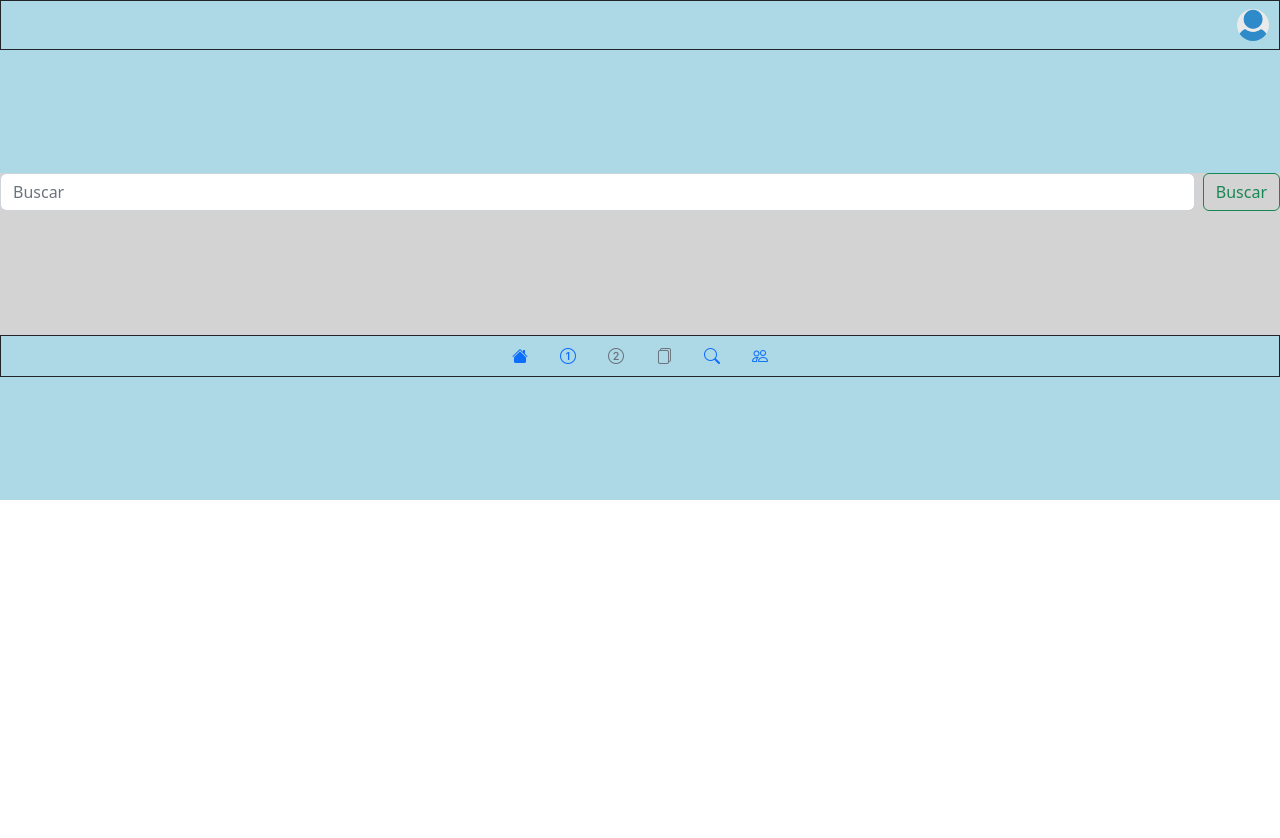
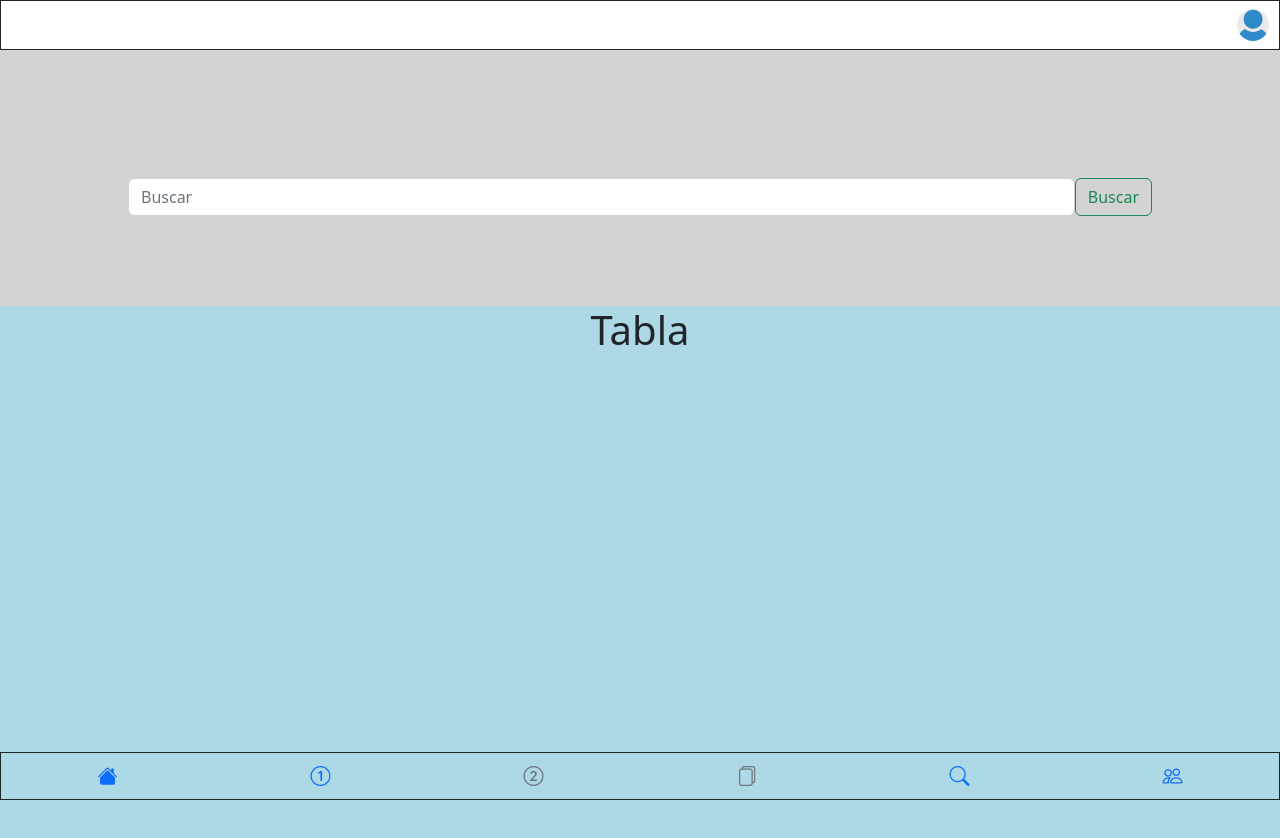
Before and after one commit to ecostichp/inventario_app_frontend, a Next.js app: page /home in a window 1280 px wide. Shown: the top 838 px of the page. Before the commit the page ends 800 px from the top, so only its background shows below. Built offline with nearby package versions, Linux system fonts and the light colour scheme.

Commit message:
Cambios al home

```diff
--- /dev/null
+++ b/components/Buscador.jsx
@@ -0,0 +1,21 @@
+import Button from 'react-bootstrap/Button';
+import Form from 'react-bootstrap/Form';
+
+
+export default function TableConteo () {
+
+
+    return(
+      <div className='justify-content-center align-items-center'style={{ height:"20vh", padding: "10%", backgroundColor:"lightgrey"}}>
+          <Form className="d-flex">
+            <Form.Control
+              type="search"
+              placeholder="Buscar"
+              aria-label="Search"
+              />
+              <Button variant="outline-success">Buscar</Button>
+            </Form>
+          </div>
+
+    )
+}
--- a/page_layouts/FooterNav.jsx
+++ b/page_layouts/FooterNav.jsx
@@ -4,7 +4,7 @@ import Nav from 'react-bootstrap/Nav';
 export default function FooterNav () {
 
     return(
-        <Nav  className='justify-content-center' style={{border: "1px solid"}}>
+        <Nav style={{width:"100vw",  border: "1px solid", justifyContent:"space-around", fontSize:"1.25rem"}}>
             <Nav.Item>
                 <Nav.Link href="/home"><i className="bi bi-house-fill"></i></Nav.Link>
             </Nav.Item>
--- a/pages/home.jsx
+++ b/pages/home.jsx
@@ -1,33 +1,36 @@
-import Button from 'react-bootstrap/Button';
-import Form from 'react-bootstrap/Form';
 import HeaderNav from '../page_layouts/HeaderNav';
 import FooterNav from '../page_layouts/FooterNav';
+import Buscador from '../components/Buscador'
 
 
 export default function Home () {
 
 
   return(
-    <div className= "d-flex row" style={{height: "500px", backgroundColor:"lightblue"}}>
-      <header>
-        <HeaderNav />
+    <div>
+      <header style={{ position:"sticky", top:"0" }}>
+        <div>
+          <HeaderNav />
+          <Buscador />
+        </div>
+
       </header>
 
-      <main className="flex-grow-1" style={{backgroundColor:"lightgrey"}}>
-        <Form className="d-flex">
-          <Form.Control
-            type="search"
-            placeholder="Buscar"
-            className="me-2"
-            aria-label="Search"
-            />
-            <Button variant="outline-success">Buscar</Button>
-          </Form>
+      <main>
+        <div>
+          <div className='text-center' style={{ height: "1000px", backgroundColor:"lightblue" }}>
+            <h1>Tabla</h1>
+          </div>
+        </div>
       </main>
 
-      <footer>
-        <FooterNav />
+      <footer style={{ position:"fixed", bottom:"0" }}>
+        <div>
+          <FooterNav />
+        </div>
       </footer>
+
     </div>
+
   )
 }
--- a/pages/login.jsx
+++ b/pages/login.jsx
@@ -1,7 +1,6 @@
 import Form from 'react-bootstrap/Form'
 import Button from 'react-bootstrap/Button'
 import Image from 'react-bootstrap/Image'
-import Link from 'next/link'
 import PasswordToggle from '../components/PasswordToggle'
 import { useState } from 'react';
 
```
Also changed, not shown: components/TablaProductos.jsx (renamed from components/Conteo.jsx).
